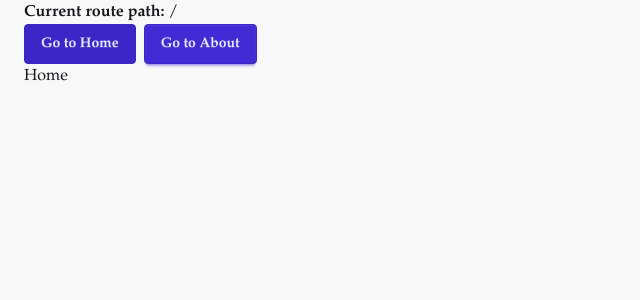
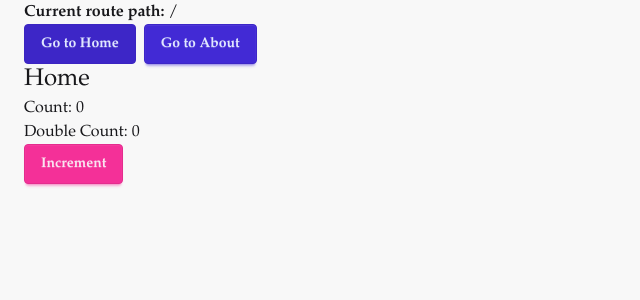
Before and after one commit to csterritt/line-of-time-fe, a Vue app: page / in a window 1280 px wide. Shown: the top 300 px of the page, without its empty margins (0-640 px from the left). Built offline with nearby package versions, Linux system fonts and the light colour scheme.

Commit message:
Added store use example code.

```diff
--- a/src/components/AboutView.vue
+++ b/src/components/AboutView.vue
@@ -1,3 +1,3 @@
 <template>
-  <h1>About</h1>
+  <h3 class="text-2xl">About</h3>
 </template>
--- a/src/components/HomeView.vue
+++ b/src/components/HomeView.vue
@@ -1,3 +1,12 @@
+<script setup lang="ts">
+import { useCounterStore } from '@/stores/counter'
+const counter = useCounterStore()
+</script>
+
 <template>
-  <h1>Home</h1>
+  <h3 class="text-2xl">Home</h3>
+
+  <p>Count: {{ counter.count }}</p>
+  <p>Double Count: {{ counter.doubleCount }}</p>
+  <button class="btn btn-secondary" @click="counter.increment">Increment</button>
 </template>
```
